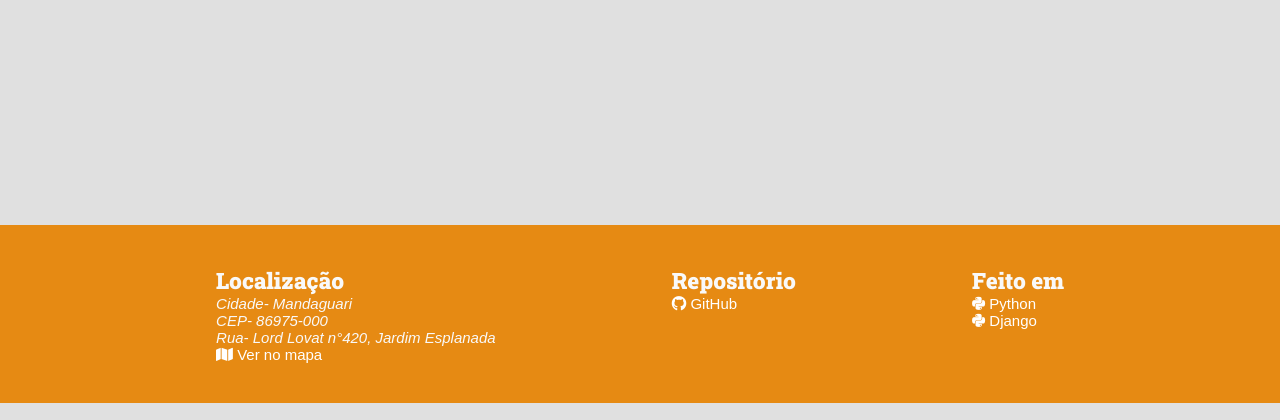
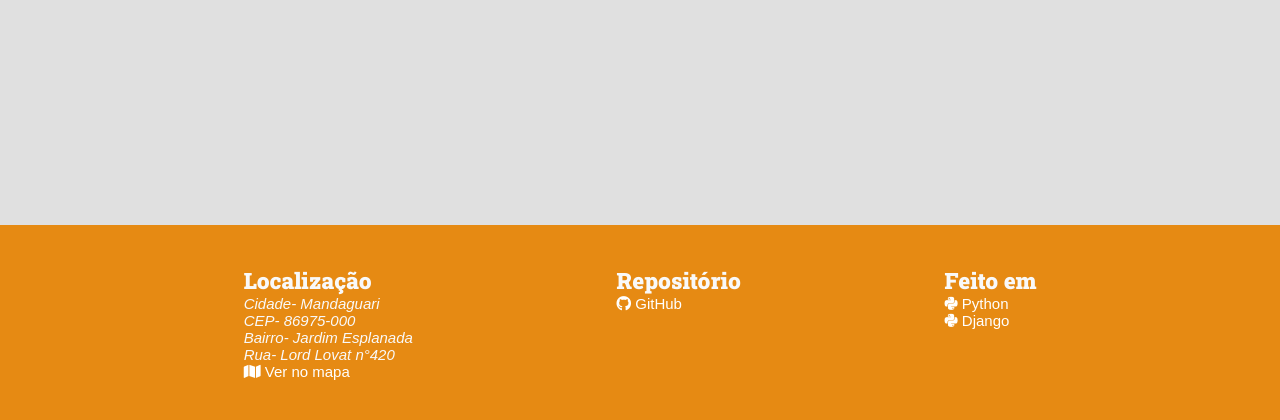
Before and after one commit to FelipeTreis/mercadinho_ti, a Django app: page / in a window 1280 px wide. Shown: the part 677-1097 px from the top of the page. Run offline with Django 5.2, Linux system fonts and the light colour scheme; data that the repository does not hold is empty.

Commit message:
Ajustado layout do endereco

```diff
--- a/app/base_templates/templates/app/partials/footer.html
+++ b/app/base_templates/templates/app/partials/footer.html
@@ -1,7 +1,7 @@
 <footer class="main-footer">
     <div>
         <h2>Localização</h2>
-        <address>Cidade- Mandaguari<br>CEP- 86975-000<br>Rua- Lord Lovat n°420, Jardim Esplanada</address>
+        <address>Cidade- Mandaguari<br>CEP- 86975-000<br>Bairro- Jardim Esplanada<br>Rua- Lord Lovat n°420</address>
         <a href="https://www.google.com/maps/place/COCARI+-+Cooperativa+Agropecu%C3%A1ria+e+Industrial/@-23.5213409,-51.6880771,17.04z/data=!4m6!3m5!1s0x94ecc0716a7c0c43:0xfeed885bf97ecb91!8m2!3d-23.5200983!4d-51.6892947!16s%2Fg%2F12vtsw_h6?entry=ttu" target="_blank" rel="noreferrer noopener">
             <i class="fas fa-solid fa-map"></i> Ver no mapa</a>
     </div>
```
